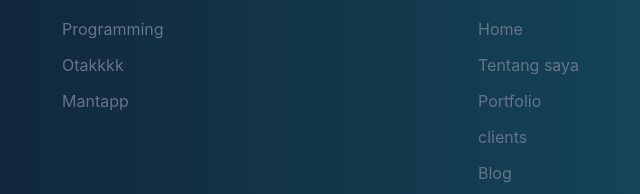
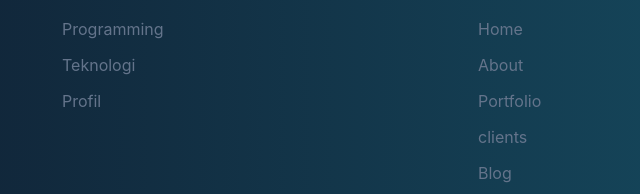
Before and after one commit to azismaulik/portfolio, a website: page index.html in a window 1280 px wide. Shown: the part 4954-5148 px from the top of the page, 386-1026 px from the left. Drawn offline with Linux system fonts and the light colour scheme.

Commit message:
Update index.html

```diff
--- a/index.html
+++ b/index.html
@@ -401,10 +401,10 @@
                             <a href="#" class="inline-block text-base hover:text-blue mb-3">Programming</a>
                         </li>
                         <li>
-                            <a href="#" class="inline-block text-base hover:text-blue mb-3">Otakkkk</a>
+                            <a href="#" class="inline-block text-base hover:text-blue mb-3">Teknologi</a>
                         </li>
                         <li>
-                            <a href="#" class="inline-block text-base hover:text-blue mb-3">Mantapp</a>
+                            <a href="#" class="inline-block text-base hover:text-blue mb-3">Profil</a>
                         </li>
                     </ul>
                 </div>
@@ -415,7 +415,7 @@
                             <a href="#home" class="inline-block text-base hover:text-blue mb-3">Home</a>
                         </li>
                         <li>
-                            <a href="#about" class="inline-block text-base hover:text-blue mb-3">Tentang saya</a>
+                            <a href="#about" class="inline-block text-base hover:text-blue mb-3">About</a>
                         </li>
                         <li>
                             <a href="#portfolio" class="inline-block text-base hover:text-blue mb-3">Portfolio</a>
```
